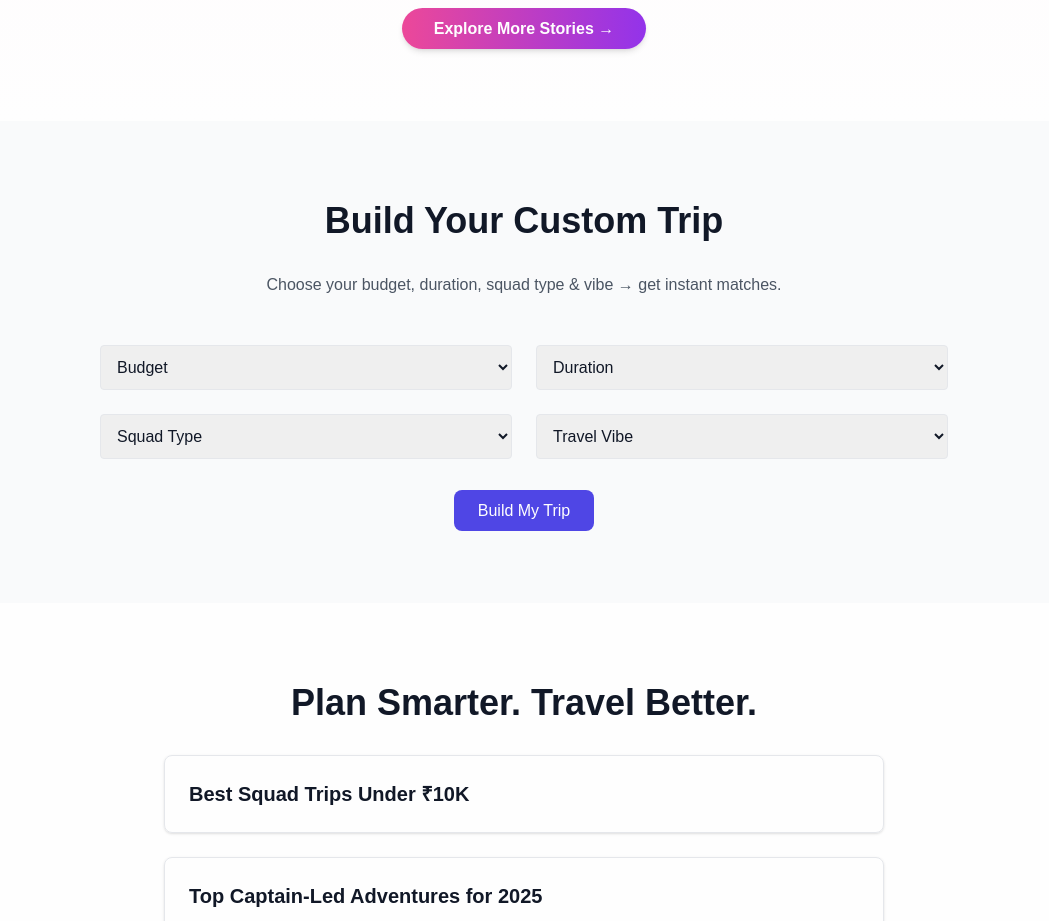
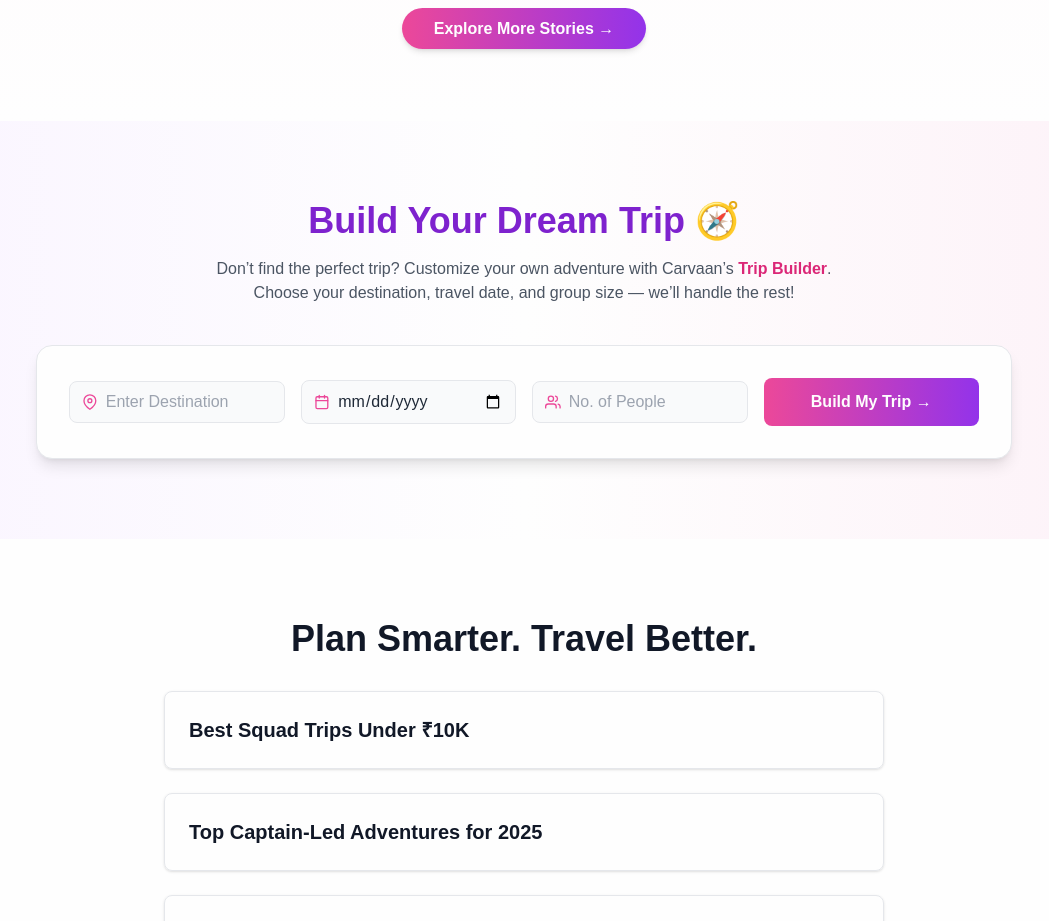
Before and after one commit to carvaangurgaon1/carvaan-website, a Next.js app: page / in a window 1280 px wide. Shown: the part 3400-4321 px from the top of the page, without its empty margins (116-1165 px from the left). Built offline with nearby package versions, Linux system fonts and the light colour scheme.

Commit message:
Update TripBuilder.js

```diff
--- a/app/components/TripBuilder.js
+++ b/app/components/TripBuilder.js
@@ -1,47 +1,105 @@
+"use client";
+
+import { useState } from "react";
+import { FiMapPin, FiCalendar, FiUsers } from "react-icons/fi";
+import { motion } from "framer-motion";
+
 export default function TripBuilder() {
+  const [tripData, setTripData] = useState({
+    destination: "",
+    date: "",
+    people: "",
+  });
+
+  const handleChange = (e) => {
+    const { name, value } = e.target;
+    setTripData((prev) => ({ ...prev, [name]: value }));
+  };
+
+  const handleSubmit = (e) => {
+    e.preventDefault();
+    alert(`Trip Builder:
+    Destination: ${tripData.destination}
+    Date: ${tripData.date}
+    People: ${tripData.people}`);
+  };
+
   return (
-    <section id="trip-builder" className="py-20 bg-gray-50 text-center">
-      <h2 className="text-3xl md:text-4xl font-bold mb-8">
-        Build Your Custom Trip
-      </h2>
-      <p className="text-gray-600 mb-12">
-        Choose your budget, duration, squad type & vibe → get instant matches.
-      </p>
-      <form className="grid grid-cols-1 md:grid-cols-2 gap-6 max-w-4xl mx-auto px-6">
-        <select className="p-3 border rounded">
-          <option>Budget</option>
-          <option>Under ₹10,000</option>
-          <option>₹10,000 - ₹20,000</option>
-          <option>₹20,000+</option>
-        </select>
-        <select className="p-3 border rounded">
-          <option>Duration</option>
-          <option>2-3 Days</option>
-          <option>4-6 Days</option>
-          <option>1+ Week</option>
-        </select>
-        <select className="p-3 border rounded">
-          <option>Squad Type</option>
-          <option>Solo</option>
-          <option>Couple</option>
-          <option>Friends</option>
-          <option>Family</option>
-        </select>
-        <select className="p-3 border rounded">
-          <option>Travel Vibe</option>
-          <option>Adventure</option>
-          <option>Relaxation</option>
-          <option>Culture</option>
-          <option>Party</option>
-        </select>
-      </form>
-      <div className="mt-10">
-        <a
-          href="#featured-trips"
-          className="bg-indigo-600 text-white px-6 py-3 rounded-lg"
+    <section className="py-20 bg-gradient-to-r from-purple-50 via-white to-pink-50 text-center">
+      <div className="max-w-5xl mx-auto px-6">
+        {/* Header */}
+        <motion.h2
+          initial={{ opacity: 0, y: 20 }}
+          whileInView={{ opacity: 1, y: 0 }}
+          transition={{ duration: 0.5 }}
+          className="text-3xl sm:text-4xl font-bold text-purple-700 mb-4"
         >
-          Build My Trip
-        </a>
+          Build Your Dream Trip 🧭
+        </motion.h2>
+        <p className="text-gray-600 mb-10 max-w-2xl mx-auto">
+          Don’t find the perfect trip? Customize your own adventure with Carvaan’s
+          <span className="text-pink-600 font-semibold"> Trip Builder</span>.
+          Choose your destination, travel date, and group size — we’ll handle the rest!
+        </p>
+
+        {/* Trip Builder Form */}
+        <motion.form
+          onSubmit={handleSubmit}
+          initial={{ opacity: 0, y: 20 }}
+          whileInView={{ opacity: 1, y: 0 }}
+          transition={{ duration: 0.5 }}
+          className="bg-white p-6 md:p-8 rounded-2xl shadow-lg grid md:grid-cols-4 gap-4 items-center border"
+        >
+          {/* Destination */}
+          <div className="relative flex items-center border rounded-lg px-3 py-2 bg-gray-50">
+            <FiMapPin className="text-pink-500 text-lg mr-2" />
+            <input
+              type="text"
+              name="destination"
+              value={tripData.destination}
+              onChange={handleChange}
+              placeholder="Enter Destination"
+              className="w-full bg-transparent outline-none text-gray-800"
+              required
+            />
+          </div>
+
+          {/* Date */}
+          <div className="relative flex items-center border rounded-lg px-3 py-2 bg-gray-50">
+            <FiCalendar className="text-pink-500 text-lg mr-2" />
+            <input
+              type="date"
+              name="date"
+              value={tripData.date}
+              onChange={handleChange}
+              className="w-full bg-transparent outline-none text-gray-800"
+              required
+            />
+          </div>
+
+          {/* People */}
+          <div className="relative flex items-center border rounded-lg px-3 py-2 bg-gray-50">
+            <FiUsers className="text-pink-500 text-lg mr-2" />
+            <input
+              type="number"
+              name="people"
+              value={tripData.people}
+              onChange={handleChange}
+              placeholder="No. of People"
+              min="1"
+              className="w-full bg-transparent outline-none text-gray-800"
+              required
+            />
+          </div>
+
+          {/* CTA Button */}
+          <button
+            type="submit"
+            className="bg-gradient-to-r from-pink-500 to-purple-600 text-white font-semibold py-3 px-5 rounded-lg hover:opacity-90 transition"
+          >
+            Build My Trip →
+          </button>
+        </motion.form>
       </div>
     </section>
   );
```
